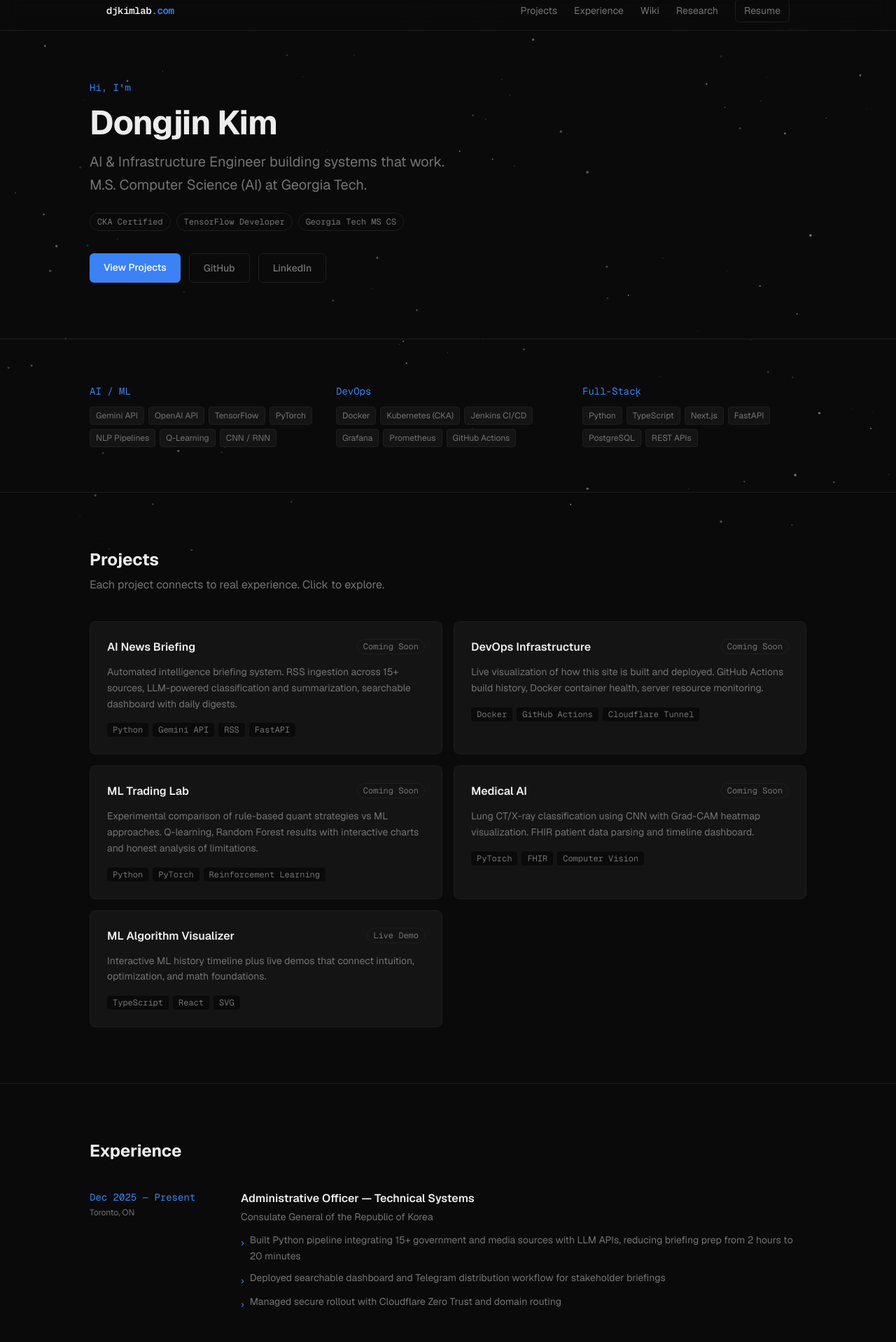
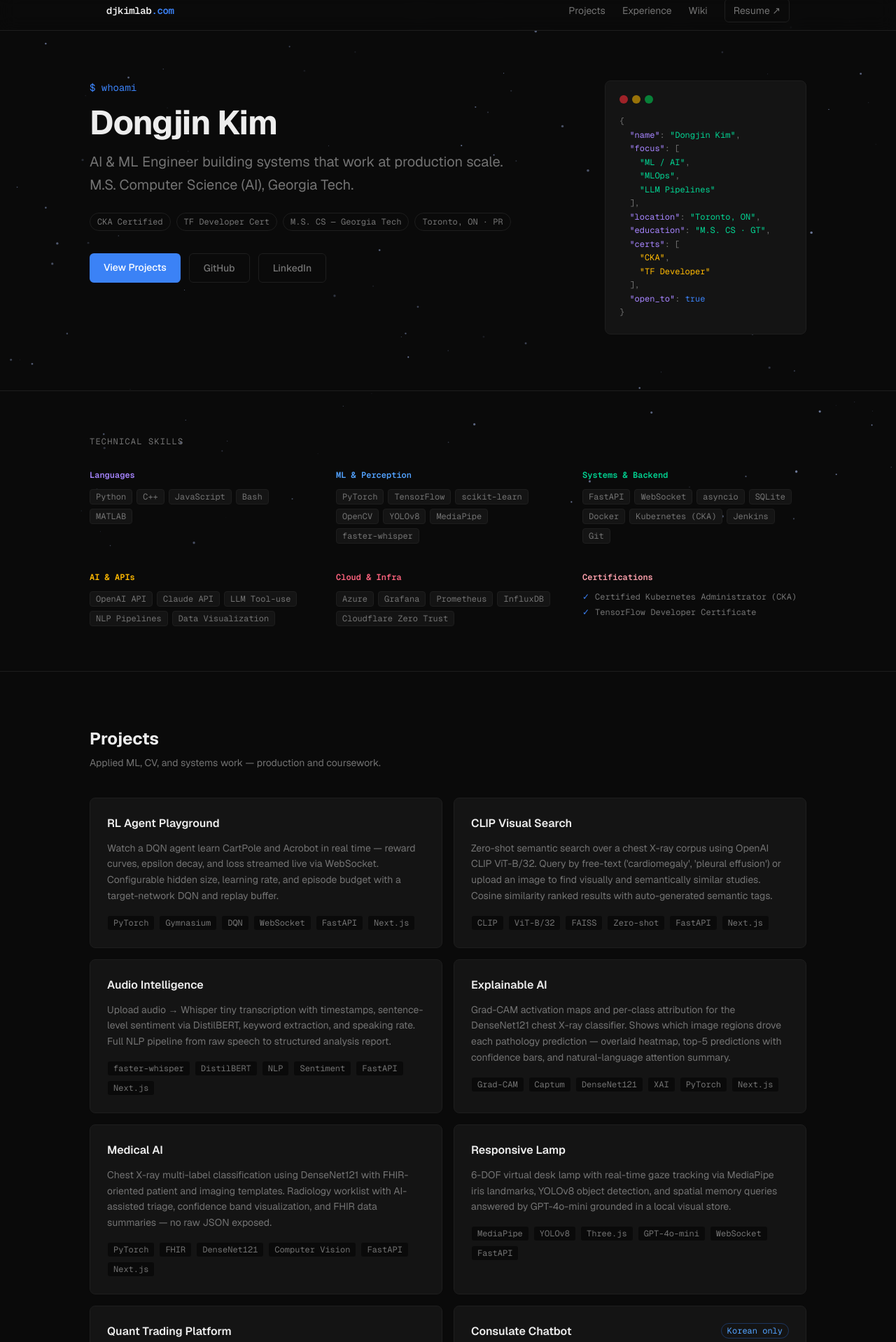
Before and after one commit to dkim3005/djkimlab, a Next.js app in the folder app/: page / in a window 1280 px wide. Shown: the part 13-1931 px from the top of the page at 70% size. Built offline with nearby package versions, Linux system fonts and the light colour scheme.

Commit message:
Add 4 new projects: RL playground, CLIP search, audio AI, XAI dashboard

```diff
--- a/app/src/app/page.tsx
+++ b/app/src/app/page.tsx
@@ -2,106 +2,183 @@ import Link from "next/link";
 
 const PROJECTS = [
   {
-    title: "AI News Briefing",
+    title: "RL Agent Playground",
     description:
-      "Automated intelligence briefing system. RSS ingestion across 15+ sources, LLM-powered classification and summarization, searchable dashboard with daily digests.",
-    tags: ["Python", "Gemini API", "RSS", "FastAPI"],
-    status: "Coming Soon",
-    href: "/projects/briefing",
+      "Watch a DQN agent learn CartPole and Acrobot in real time — reward curves, epsilon decay, and loss streamed live via WebSocket. Configurable hidden size, learning rate, and episode budget with a target-network DQN and replay buffer.",
+    tags: ["PyTorch", "Gymnasium", "DQN", "WebSocket", "FastAPI", "Next.js"],
+    status: "",
+    href: "https://rl.djkimlab.com",
   },
   {
-    title: "DevOps Infrastructure",
+    title: "CLIP Visual Search",
     description:
-      "Live visualization of how this site is built and deployed. GitHub Actions build history, Docker container health, server resource monitoring.",
-    tags: ["Docker", "GitHub Actions", "Cloudflare Tunnel"],
-    status: "Coming Soon",
-    href: "/projects/infra",
+      "Zero-shot semantic search over a chest X-ray corpus using OpenAI CLIP ViT-B/32. Query by free-text ('cardiomegaly', 'pleural effusion') or upload an image to find visually and semantically similar studies. Cosine similarity ranked results with auto-generated semantic tags.",
+    tags: ["CLIP", "ViT-B/32", "FAISS", "Zero-shot", "FastAPI", "Next.js"],
+    status: "",
+    href: "https://search.djkimlab.com",
   },
   {
-    title: "ML Trading Lab",
+    title: "Audio Intelligence",
     description:
-      "Experimental comparison of rule-based quant strategies vs ML approaches. Q-learning, Random Forest results with interactive charts and honest analysis of limitations.",
-    tags: ["Python", "PyTorch", "Reinforcement Learning"],
-    status: "Coming Soon",
-    href: "/projects/trading",
+      "Upload audio → Whisper tiny transcription with timestamps, sentence-level sentiment via DistilBERT, keyword extraction, and speaking rate. Full NLP pipeline from raw speech to structured analysis report.",
+    tags: ["faster-whisper", "DistilBERT", "NLP", "Sentiment", "FastAPI", "Next.js"],
+    status: "",
+    href: "https://audio.djkimlab.com",
+  },
+  {
+    title: "Explainable AI",
+    description:
+      "Grad-CAM activation maps and per-class attribution for the DenseNet121 chest X-ray classifier. Shows which image regions drove each pathology prediction — overlaid heatmap, top-5 predictions with confidence bars, and natural-language attention summary.",
+    tags: ["Grad-CAM", "Captum", "DenseNet121", "XAI", "PyTorch", "Next.js"],
+    status: "",
+    href: "https://xai.djkimlab.com",
   },
   {
     title: "Medical AI",
     description:
-      "Lung CT/X-ray classification using CNN with Grad-CAM heatmap visualization. FHIR patient data parsing and timeline dashboard.",
-    tags: ["PyTorch", "FHIR", "Computer Vision"],
-    status: "Coming Soon",
-    href: "/projects/medical-ai",
+      "Chest X-ray multi-label classification using DenseNet121 with FHIR-oriented patient and imaging templates. Radiology worklist with AI-assisted triage, confidence band visualization, and FHIR data summaries — no raw JSON exposed.",
+    tags: ["PyTorch", "FHIR", "DenseNet121", "Computer Vision", "FastAPI", "Next.js"],
+    status: "",
+    href: "https://fhir.djkimlab.com",
   },
   {
-    title: "ML Algorithm Visualizer",
+    title: "Responsive Lamp",
     description:
-      "Interactive ML history timeline plus live demos that connect intuition, optimization, and math foundations.",
-    tags: ["TypeScript", "React", "SVG"],
-    status: "Live Demo",
-    href: "/projects/mlviz",
+      "6-DOF virtual desk lamp with real-time gaze tracking via MediaPipe iris landmarks, YOLOv8 object detection, and spatial memory queries answered by GPT-4o-mini grounded in a local visual store.",
+    tags: ["MediaPipe", "YOLOv8", "Three.js", "GPT-4o-mini", "WebSocket", "FastAPI"],
+    status: "",
+    href: "https://lamp.djkimlab.com",
+  },
+  {
+    title: "Quant Trading Platform",
+    description:
+      "Regime-aware swing trading platform for US equities and ETFs. Multifactor ranking model (trend, momentum, relative strength, accumulation/volume) layered with HMM-based market regime detection, FinBERT sentiment analysis, and FRED macro inputs. Paper trading engine with entry sizing, stop/TP/trailing-stop, and a 15-min scheduled cycle.",
+    tags: ["Python", "FastAPI", "HMM", "FinBERT", "FRED", "IBKR", "TimescaleDB", "Streamlit"],
+    status: "",
+    href: "https://quant.djkimlab.com",
+  },
+  {
+    title: "Consulate Chatbot",
+    description:
+      "RAG-based civil service chatbot for the Consulate General of Korea in Toronto. Hybrid BM25 + OpenAI embedding search over 216 official bulletin posts (passport, visa, notarization, military service, and more), answered by GPT-4o grounded strictly in official content — with source links and disclaimer.",
+    tags: ["Python", "FastAPI", "OpenAI", "RAG", "BM25", "SSE"],
+    status: "Korean only",
+    href: "https://chatbot.djkimlab.com",
+  },
+  {
+    title: "Deep Learning — CS 7643",
+    description:
+      "Implemented CNNs, RNNs, and attention mechanisms from scratch in PyTorch for image classification, sequence modelling, and transfer learning. Reproduced foundational architectures and benchmarked against pretrained baselines.",
+    tags: ["PyTorch", "CNN", "RNN", "Attention", "Transfer Learning"],
+    status: "Georgia Tech",
+    href: "#",
+  },
+  {
+    title: "ML for Trading — CS 7646",
+    description:
+      "Built a full market simulation framework implementing Q-learning and random forest strategy learners. Evaluated portfolio performance using Sharpe ratio, cumulative return, and drawdown against buy-and-hold baselines.",
+    tags: ["Python", "Q-Learning", "Random Forest", "Sharpe Ratio", "RL"],
+    status: "Georgia Tech",
+    href: "#",
   },
 ];
 
 const EXPERIENCE = [
   {
     role: "Administrative Officer — Technical Systems",
-    company: "Consulate General of the Republic of Korea",
+    org: "Consulate General of the Republic of Korea",
+    sub: "Political and Economic Affairs",
     location: "Toronto, ON",
     period: "Dec 2025 — Present",
+    tags: ["Python", "LLM APIs", "NLP", "FastAPI", "Telegram Bot", "Cloudflare Zero Trust"],
     highlights: [
-      "Built Python pipeline integrating 15+ government and media sources with LLM APIs, reducing briefing prep from 2 hours to 20 minutes",
-      "Deployed searchable dashboard and Telegram distribution workflow for stakeholder briefings",
-      "Managed secure rollout with Cloudflare Zero Trust and domain routing",
+      "Designed and deployed a Python backend pipeline ingesting ~15 live government/media sources, classifying articles by NLP topic, and generating structured summaries via LLM APIs — runs up to 5×/day with automated monitoring, error logging, and retry logic.",
+      "Built a searchable internal web dashboard consolidating stakeholder profiles, company activity, and archived briefings into a single queryable store.",
+      "Replaced a 2.5-hour manual briefing process with a 20-minute review workflow; automated daily digest distribution via Telegram bot; secured access with Cloudflare Zero Trust.",
     ],
   },
   {
     role: "DevOps Engineer",
-    company: "Luxoft — Hyundai Motors Infotainment",
+    org: "Luxoft",
+    sub: "Hyundai Motors — Infotainment Platform",
     location: "Seongnam, South Korea",
     period: "Feb 2022 — Dec 2022",
+    tags: ["Kubernetes", "Jenkins", "Docker", "Grafana", "Prometheus", "Azure", "Bash"],
     highlights: [
-      "Supported CI/CD and observability across Jenkins, Docker, Kubernetes, Grafana, Prometheus",
-      "Built 10+ dashboards for build health and infrastructure monitoring",
-      "Resolved Kubernetes master-node issue before major outage on 128GB production server",
+      "Owned the CI/CD pipeline for a large-scale vehicle infotainment platform: Jenkins builds, Maven dependency resolution, Docker image builds, and deployments to Kubernetes clusters spanning 20+ physical and cloud nodes.",
+      "Designed 10+ Grafana dashboards for build and deployment monitoring; implemented Bash-based alerting integrated with Azure Power Automate.",
+      "Made an architecture decision that averted a critical misconfiguration on a 128 GB production server.",
+    ],
+  },
+  {
+    role: "Software Application Engineer",
+    org: "CSI Vision",
+    sub: "",
+    location: "Suwon, South Korea",
+    period: "Mar 2021 — Jul 2021",
+    tags: ["MATLAB", "HDF5", "3D Reconstruction", "Signal Processing", "Interpolation"],
+    highlights: [
+      "Designed a MATLAB algorithm to reconstruct 3D molecular structures from 2D cross-sectional HDF5 measurement data for the Korea Institute of Materials Science ($20K contract).",
+      "Developed interpolation and gap-filling tools to handle missing measurements; validated reconstruction fidelity against reference models and presented progress weekly to client stakeholders.",
     ],
   },
 ];
 
-const SKILLS = {
-  "AI / ML": [
-    "Gemini API",
-    "OpenAI API",
+const SKILLS: Record<string, string[]> = {
+  Languages: ["Python", "C++", "JavaScript", "Bash", "MATLAB"],
+  "ML & Perception": [
+    "PyTorch",
     "TensorFlow",
-    "PyTorch",
-    "NLP Pipelines",
-    "Q-Learning",
-    "CNN / RNN",
+    "scikit-learn",
+    "OpenCV",
+    "YOLOv8",
+    "MediaPipe",
+    "faster-whisper",
   ],
-  DevOps: [
+  "Systems & Backend": [
+    "FastAPI",
+    "WebSocket",
+    "asyncio",
+    "SQLite",
     "Docker",
     "Kubernetes (CKA)",
-    "Jenkins CI/CD",
+    "Jenkins",
+    "Git",
+  ],
+  "AI & APIs": [
+    "OpenAI API",
+    "Claude API",
+    "LLM Tool-use",
+    "NLP Pipelines",
+    "Data Visualization",
+  ],
+  "Cloud & Infra": [
+    "Azure",
     "Grafana",
     "Prometheus",
-    "GitHub Actions",
-  ],
-  "Full-Stack": [
-    "Python",
-    "TypeScript",
-    "Next.js",
-    "FastAPI",
-    "PostgreSQL",
-    "REST APIs",
+    "InfluxDB",
+    "Cloudflare Zero Trust",
   ],
 };
+
+const CERTIFICATIONS = [
+  { name: "Certified Kubernetes Administrator (CKA)", issuer: "CNCF", year: "2023" },
+  { name: "TensorFlow Developer Certificate", issuer: "Google", year: "2021" },
+];
 
 const NAV_LINKS = [
   { label: "Projects", href: "#projects" },
   { label: "Experience", href: "#experience" },
   { label: "Wiki", href: "/wiki" },
-  { label: "Research", href: "/research" },
 ];
+
+const SKILL_COLORS: Record<string, string> = {
+  Languages: "text-violet-400",
+  "ML & Perception": "text-blue-400",
+  "Systems & Backend": "text-emerald-400",
+  "AI & APIs": "text-amber-400",
+  "Cloud & Infra": "text-rose-400",
+};
 
 export default function Home() {
   return (
@@ -122,12 +199,14 @@ export default function Home() {
                 {link.label}
               </Link>
             ))}
-            <Link
-              href="/resume.pdf"
+            <a
+              href="/resume.html"
+              target="_blank"
+              rel="noopener noreferrer"
               className="text-sm px-3 py-1.5 rounded-md border border-card-border text-muted hover:text-foreground hover:border-accent/50 transition-all"
             >
-              Resume
-            </Link>
+              Resume ↗
+            </a>
           </div>
         </div>
       </nav>
@@ -135,29 +214,33 @@ export default function Home() {
       {/* Hero */}
       <section className="pt-32 pb-20 px-6">
         <div className="max-w-5xl mx-auto">
+          <div className="grid grid-cols-1 lg:grid-cols-[1fr_auto] gap-10 items-start">
             <div className="max-w-2xl">
-            <p className="text-accent font-mono text-sm mb-4">Hi, I&apos;m</p>
+              <p className="text-accent font-mono text-sm mb-4">$ whoami</p>
               <h1 className="text-4xl sm:text-5xl font-bold tracking-tight mb-4">
                 Dongjin Kim
               </h1>
               <p className="text-xl text-muted leading-relaxed mb-6">
-              AI &amp; Infrastructure Engineer building systems that work.
+                AI & ML Engineer building systems that work at production scale.
                 <br />
-              M.S. Computer Science (AI) at Georgia Tech.
+                M.S. Computer Science (AI), Georgia Tech.
               </p>
               <div className="flex flex-wrap gap-2 mb-8">
-              {["CKA Certified", "TensorFlow Developer", "Georgia Tech MS CS"].map(
-                (badge) => (
+                {[
+                  "CKA Certified",
+                  "TF Developer Cert",
+                  "M.S. CS — Georgia Tech",
+                  "Toronto, ON · PR",
+                ].map((badge) => (
                   <span
                     key={badge}
                     className="text-xs font-mono px-2.5 py-1 rounded-full border border-card-border text-muted"
                   >
                     {badge}
                   </span>
-                )
-              )}
+                ))}
               </div>
-            <div className="flex gap-3">
+              <div className="flex flex-wrap gap-3">
                 <Link
                   href="#projects"
                   className="text-sm px-5 py-2.5 rounded-md bg-accent text-white hover:bg-accent-hover transition-colors font-medium"
@@ -165,7 +248,7 @@ export default function Home() {
                   View Projects
                 </Link>
                 <a
-                href="https://github.com/dkim3005/djkimlab"
+                  href="https://github.com/dkim3005"
                   target="_blank"
                   rel="noopener noreferrer"
                   className="text-sm px-5 py-2.5 rounded-md border border-card-border text-muted hover:text-foreground hover:border-accent/50 transition-all font-medium"
@@ -182,23 +265,53 @@ export default function Home() {
                 </a>
               </div>
             </div>
+
+            {/* Terminal card */}
+            <div className="hidden lg:block font-mono text-xs bg-card-bg border border-card-border rounded-lg p-5 w-72 shrink-0">
+              <div className="flex gap-1.5 mb-4">
+                <span className="w-3 h-3 rounded-full bg-red-500/60" />
+                <span className="w-3 h-3 rounded-full bg-yellow-500/60" />
+                <span className="w-3 h-3 rounded-full bg-green-500/60" />
+              </div>
+              <pre className="text-muted leading-relaxed whitespace-pre">
+{`{
+  `}<span className="text-violet-400">&quot;name&quot;</span>{`: `}<span className="text-emerald-400">&quot;Dongjin Kim&quot;</span>{`,
+  `}<span className="text-violet-400">&quot;focus&quot;</span>{`: [
+    `}<span className="text-emerald-400">&quot;ML / AI&quot;</span>{`,
+    `}<span className="text-emerald-400">&quot;MLOps&quot;</span>{`,
+    `}<span className="text-emerald-400">&quot;LLM Pipelines&quot;</span>{`
+  ],
+  `}<span className="text-violet-400">&quot;location&quot;</span>{`: `}<span className="text-emerald-400">&quot;Toronto, ON&quot;</span>{`,
+  `}<span className="text-violet-400">&quot;education&quot;</span>{`: `}<span className="text-emerald-400">&quot;M.S. CS · GT&quot;</span>{`,
+  `}<span className="text-violet-400">&quot;certs&quot;</span>{`: [
+    `}<span className="text-amber-400">&quot;CKA&quot;</span>{`,
+    `}<span className="text-amber-400">&quot;TF Developer&quot;</span>{`
+  ],
+  `}<span className="text-violet-400">&quot;open_to&quot;</span>{`: `}<span className="text-accent">true</span>{`
+}`}
+              </pre>
+            </div>
+          </div>
         </div>
       </section>
 
       {/* Skills */}
       <section className="py-16 px-6 border-t border-card-border">
         <div className="max-w-5xl mx-auto">
-          <div className="grid grid-cols-1 sm:grid-cols-3 gap-8">
+          <h2 className="text-xs font-mono text-muted uppercase tracking-widest mb-8">
+            Technical Skills
+          </h2>
+          <div className="grid grid-cols-1 sm:grid-cols-2 lg:grid-cols-3 gap-x-8 gap-y-10">
             {Object.entries(SKILLS).map(([category, items]) => (
               <div key={category}>
-                <h3 className="text-sm font-mono text-accent mb-3">
+                <h3 className={`text-xs font-mono font-semibold mb-3 ${SKILL_COLORS[category]}`}>
                   {category}
                 </h3>
                 <div className="flex flex-wrap gap-1.5">
                   {items.map((skill) => (
                     <span
                       key={skill}
-                      className="text-xs px-2 py-1 rounded bg-card-bg text-muted border border-card-border"
+                      className="text-xs px-2 py-0.5 rounded bg-card-bg text-muted border border-card-border font-mono"
                     >
                       {skill}
                     </span>
@@ -206,6 +319,19 @@ export default function Home() {
                 </div>
               </div>
             ))}
+            <div>
+              <h3 className="text-xs font-mono font-semibold mb-3 text-rose-300">
+                Certifications
+              </h3>
+              <div className="space-y-1.5">
+                {CERTIFICATIONS.map((cert) => (
+                  <div key={cert.name} className="flex items-center gap-2">
+                    <span className="text-accent text-xs">✓</span>
+                    <span className="text-xs text-muted font-mono">{cert.name}</span>
+                  </div>
+                ))}
+              </div>
+            </div>
           </div>
         </div>
       </section>
@@ -214,23 +340,37 @@ export default function Home() {
       <section id="projects" className="py-20 px-6 border-t border-card-border">
         <div className="max-w-5xl mx-auto">
           <h2 className="text-2xl font-bold mb-2">Projects</h2>
-          <p className="text-muted mb-10">
-            Each project connects to real experience. Click to explore.
+          <p className="text-muted text-sm mb-10">
+            Applied ML, CV, and systems work — production and coursework.
           </p>
           <div className="grid grid-cols-1 md:grid-cols-2 gap-4">
             {PROJECTS.map((project) => (
-              <Link
+              <a
                 key={project.title}
-                href={project.href}
-                className="group block p-6 rounded-lg border border-card-border bg-card-bg hover:border-accent/40 transition-all duration-200"
+                href={project.href === "#" ? undefined : project.href}
+                target={project.href === "#" ? undefined : "_blank"}
+                rel={project.href === "#" ? undefined : "noopener noreferrer"}
+                className={`group block p-6 rounded-lg border border-card-border bg-card-bg transition-all duration-200 ${
+                  project.href !== "#" ? "hover:border-accent/40 cursor-pointer" : "cursor-default"
+                }`}
               >
                 <div className="flex items-start justify-between mb-3">
-                  <h3 className="font-semibold group-hover:text-accent transition-colors">
+                  <h3 className={`font-semibold ${project.href !== "#" ? "group-hover:text-accent" : ""} transition-colors`}>
                     {project.title}
                   </h3>
-                  <span className="text-xs font-mono text-muted px-2 py-0.5 rounded-full border border-card-border shrink-0 ml-3">
+                  {project.status && (
+                    <span
+                      className={`text-xs font-mono px-2 py-0.5 rounded-full border shrink-0 ml-3 ${
+                        project.status === "Georgia Tech"
+                          ? "border-violet-500/30 text-violet-400"
+                          : project.status === "Korean only"
+                          ? "border-blue-500/30 text-blue-400"
+                          : "border-card-border text-muted"
+                      }`}
+                    >
                       {project.status}
                     </span>
+                  )}
                 </div>
                 <p className="text-sm text-muted leading-relaxed mb-4">
                   {project.description}
@@ -239,13 +379,13 @@ export default function Home() {
                   {project.tags.map((tag) => (
                     <span
                       key={tag}
-                      className="text-xs font-mono px-2 py-0.5 rounded bg-background text-muted"
+                      className="text-xs font-mono px-2 py-0.5 rounded bg-background text-muted border border-card-border/50"
                     >
                       {tag}
                     </span>
                   ))}
                 </div>
-              </Link>
+              </a>
             ))}
           </div>
         </div>
@@ -255,23 +395,34 @@ export default function Home() {
       <section id="experience" className="py-20 px-6 border-t border-card-border">
         <div className="max-w-5xl mx-auto">
           <h2 className="text-2xl font-bold mb-10">Experience</h2>
-          <div className="space-y-10">
-            {EXPERIENCE.map((exp) => (
-              <div
-                key={exp.company}
-                className="grid grid-cols-1 md:grid-cols-[200px_1fr] gap-4"
-              >
-                <div>
+          <div className="divide-y divide-card-border">
+            {EXPERIENCE.map((exp, idx) => (
+              <div key={idx} className="grid grid-cols-1 md:grid-cols-[200px_1fr] gap-4 py-10 first:pt-0">
+                <div className="shrink-0">
                   <p className="text-sm font-mono text-accent">{exp.period}</p>
                   <p className="text-xs text-muted mt-1">{exp.location}</p>
                 </div>
                 <div>
-                  <h3 className="font-semibold mb-1">{exp.role}</h3>
-                  <p className="text-sm text-muted mb-3">{exp.company}</p>
+                  <h3 className="font-semibold mb-0.5">{exp.role}</h3>
+                  <p className="text-sm text-muted mb-0.5">{exp.org}</p>
+                  {exp.sub && (
+                    <p className="text-xs text-muted/70 mb-3">{exp.sub}</p>
+                  )}
+                  {!exp.sub && <div className="mb-3" />}
+                  <div className="flex flex-wrap gap-1.5 mb-4">
+                    {exp.tags.map((tag) => (
+                      <span
+                        key={tag}
+                        className="text-xs font-mono px-2 py-0.5 rounded bg-background text-muted border border-card-border/50"
+                      >
+                        {tag}
+                      </span>
+                    ))}
+                  </div>
                   <ul className="space-y-2">
                     {exp.highlights.map((h, i) => (
                       <li key={i} className="text-sm text-muted leading-relaxed flex gap-2">
-                        <span className="text-accent shrink-0 mt-1">›</span>
+                        <span className="text-accent shrink-0 mt-0.5">›</span>
                         {h}
                       </li>
                     ))}
@@ -289,14 +440,11 @@ export default function Home() {
           <h2 className="text-2xl font-bold mb-10">Education</h2>
           <div className="space-y-6">
             <div className="grid grid-cols-1 md:grid-cols-[200px_1fr] gap-4">
-              <p className="text-sm font-mono text-accent">Expected May 2026</p>
+              <p className="text-sm font-mono text-accent">May 2026</p>
               <div>
                 <h3 className="font-semibold">Georgia Institute of Technology</h3>
                 <p className="text-sm text-muted">
                   M.S. in Computer Science — Artificial Intelligence specialization
-                </p>
-                <p className="text-xs text-muted mt-2">
-                  Machine Learning (A) · ML for Trading (A) · Deep Learning · Knowledge-Based AI
                 </p>
               </div>
             </div>
@@ -319,10 +467,10 @@ export default function Home() {
       </section>
 
       {/* Footer */}
-      <footer className="py-10 px-6 border-t border-card-border">
+      <footer className="py-10 px-6 border-t border-card-border mt-auto">
         <div className="max-w-5xl mx-auto flex flex-col sm:flex-row items-center justify-between gap-4">
-          <p className="text-xs text-muted">
-            © 2026 Dongjin Kim. Built with Next.js, Tailwind CSS, and too much coffee.
+          <p className="text-xs text-muted font-mono">
+            © 2026 Dongjin Kim · Built with Next.js & Tailwind
           </p>
           <div className="flex gap-4">
             <a
```
Lines whose indentation alone changed are shown as unchanged.
